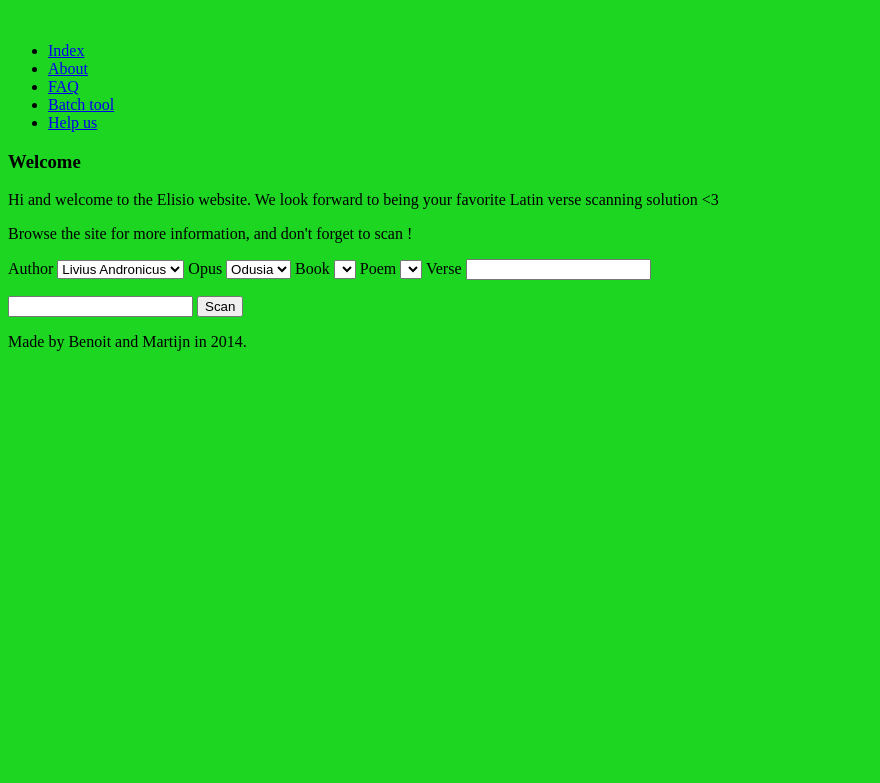
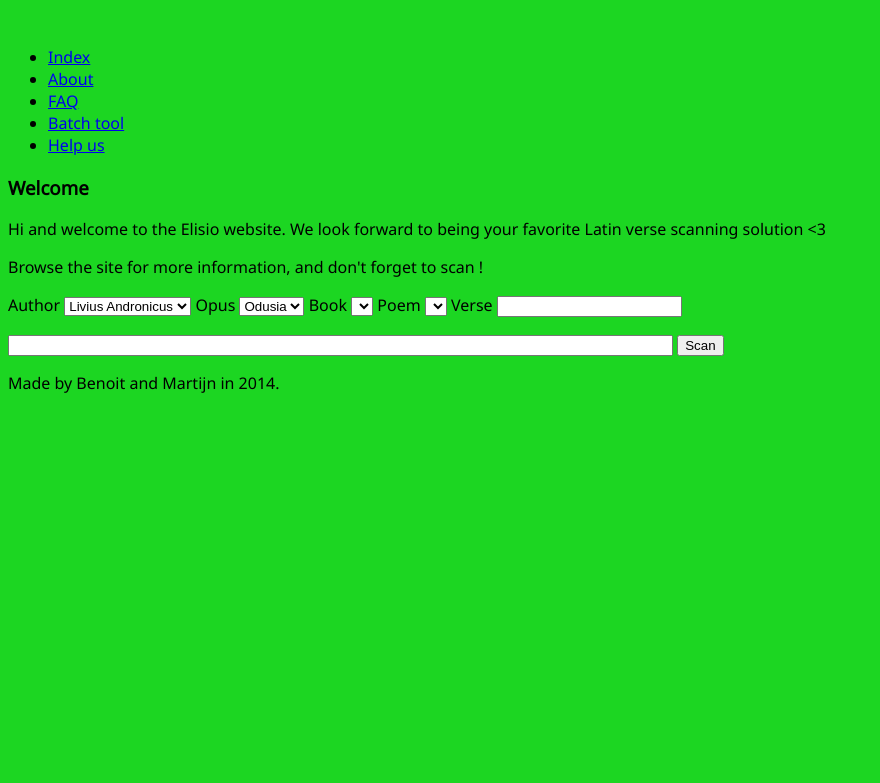
Before and after one commit to blagae/elisio, a Django app: page / in a window 1280 px wide. Shown: the top 783 px of the page, without its empty margins (0-880 px from the left). Run offline with Django 3.2, Linux system fonts and the light colour scheme; data comes from the database, SQL or seed files in the repository; data that the repository does not hold is empty; some libraries are stand-ins or nearby versions.

Commit message:
frontend: Switch to Noto & better verse input

```diff
--- a/Elisio/Elisio/static/styles.css
+++ b/Elisio/Elisio/static/styles.css
@@ -1,4 +1,5 @@
 body
 {
     background-color: #1CD622;
+    font-family: "Noto Sans", Arial, sans-serif;
 }
--- a/Elisio/Elisio/templates/base.html
+++ b/Elisio/Elisio/templates/base.html
@@ -3,7 +3,7 @@
     <head>
         <meta charset="UTF-8" />
         <title>{% block title %}The Elisio Project{% endblock %}</title>
-        <link href='http://fonts.googleapis.com/css?family=Lato' rel='stylesheet' type='text/css' />
+        <link href='https://fonts.googleapis.com/css?family=Noto+Sans' rel='stylesheet' type='text/css' />
         <link rel="stylesheet" href="{% static 'styles.css' %}" />
         {% block extra_styles %}{% endblock %}
         <script src="http://code.jquery.com/jquery-1.11.0.min.js"></script>
--- a/Elisio/Elisio/templates/index.html
+++ b/Elisio/Elisio/templates/index.html
@@ -28,7 +28,7 @@
         <span class="superscript">Verse</span>
         <input name="verseNumber" id="verseNumber" />
         <p id="warning"></p>
-        <input type="text" name="verse" id="verse" />
+        <input type="text" name="verse" id="verse" size="80"/>
         <input type="submit" name="submit" value="Scan" />
         {% csrf_token %}
     </form>
```
Also changed, not shown: 1 other file.
